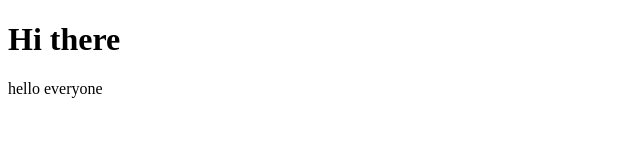
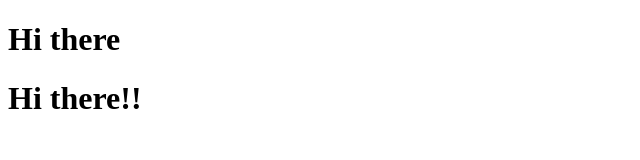
Before and after one commit to C-Srikantha/colabration, a plain HTML site: page index.html in a window 1280 px wide. Shown: the whole page, without its empty margins (0-640 px from the left). Drawn offline with Linux system fonts and the light colour scheme.

Commit message:
added a line

```diff
--- a/index.html
+++ b/index.html
@@ -8,6 +8,6 @@
 </head>
 <body>
     <h1>Hi there</h1>
-    <p>hello everyone</p>
+    <h1>Hi there!!</h1>
 </body>
 </html>
```
